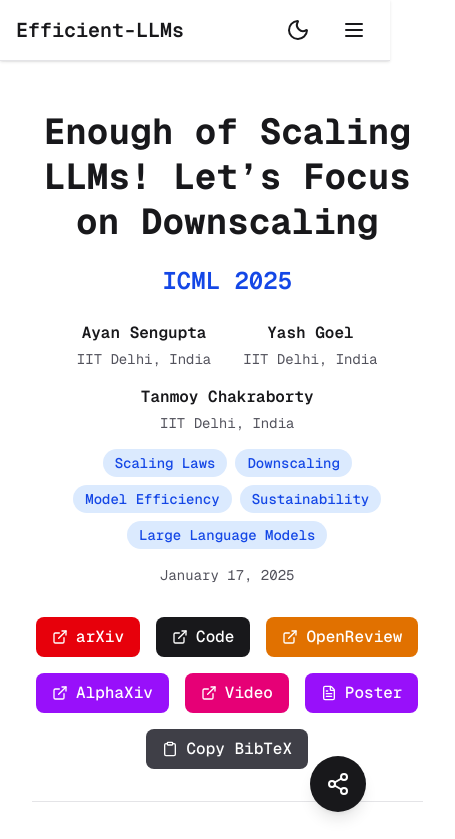
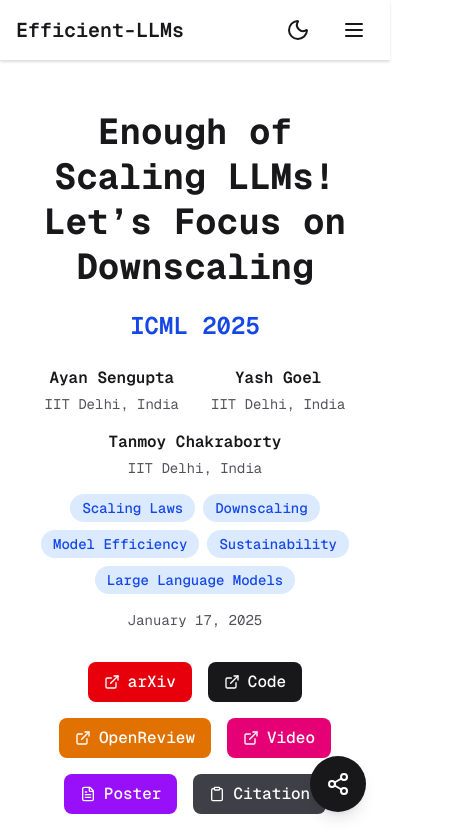
Before and after one commit to sudiptog81/efficient-llms, a Next.js app: page /papers/downscaling-laws-for-llms-icml-2025 in a window 390 px wide. Shown: the top 839 px of the page, 455 px wide, since content can reach past the window. Built offline with nearby package versions, Linux system fonts and the light colour scheme.

Commit message:
fix overflow

```diff
--- a/src/components/PaperHeader.js
+++ b/src/components/PaperHeader.js
@@ -23,7 +23,7 @@ const Links = ({ links, bibtex }) => {
 
   return (
     <div className="flex flex-wrap gap-4 pt-8 justify-center">
-      {links.arxiv && (
+      {!links.pdf && links.arxiv && (
         <Link
           href={links.arxiv}
           target="_blank"
@@ -42,7 +42,7 @@ const Links = ({ links, bibtex }) => {
           className="inline-flex items-center gap-2 px-4 py-2 rounded-lg bg-blue-600 hover:bg-blue-700 text-white font-medium transition-colors"
         >
           <FileText className="w-4 h-4" />
-          PDF
+          Paper
         </Link>
       )}
       {links.code && (
@@ -80,7 +80,7 @@ const Links = ({ links, bibtex }) => {
         </Link>
       )}
 
-      {links.alphaxiv && (
+      {/* {links.alphaxiv && (
         <Link
           href={links.alphaxiv}
           target="_blank"
@@ -90,7 +90,7 @@ const Links = ({ links, bibtex }) => {
           <ExternalLink className="w-4 h-4" />
           AlphaXiv
         </Link>
-      )}
+      )} */}
 
       {links.video && (
         <Link
@@ -132,7 +132,7 @@ const Links = ({ links, bibtex }) => {
         <button
           type="button"
           onClick={handleCopyBibtex}
-          className={`inline-flex items-center gap-2 px-4 py-2 rounded-lg text-white font-medium transition-colors ${
+          className={`inline-flex items-center gap-2 px-4 py-2 rounded-lg text-white font-medium transition-colors cursor-pointer ${
             copied
               ? "bg-green-600 hover:bg-green-700"
               : "bg-zinc-700 hover:bg-zinc-800"
@@ -141,12 +141,12 @@ const Links = ({ links, bibtex }) => {
           {copied ? (
             <>
               <ClipboardCheck className="w-4 h-4" />
-              BibTeX Copied
+              Copied
             </>
           ) : (
             <>
               <Clipboard className="w-4 h-4" />
-              Copy BibTeX
+              Citation
             </>
           )}
         </button>
--- a/src/data/papers/curdkv-kv-compression-neurips-2025.md
+++ b/src/data/papers/curdkv-kv-compression-neurips-2025.md
@@ -12,11 +12,11 @@ categories:
   - Attention Mechanisms
 authors:
   - name: "Ayan Sengupta"
-    affiliation: "Department of Electrical Engineering, IIT Delhi, India"
+    affiliation: "IIT Delhi, India"
   - name: "Siddhant Chaudhary"
-    affiliation: "Department of Electrical Engineering, IIT Delhi, India"
+    affiliation: "IIT Delhi, India"
   - name: "Tanmoy Chakraborty"
-    affiliation: "Department of Electrical Engineering, IIT Delhi, India"
+    affiliation: "IIT Delhi, India"
 links:
   openreview: "https://openreview.net/forum?id=klmc4fwPLd"
   arxiv: "https://arxiv.org/pdf/2509.15038"
--- a/src/data/papers/id3-step-by-step-unmasking-parameter-efficient-finetuning-llms-tacl-2025.md
+++ b/src/data/papers/id3-step-by-step-unmasking-parameter-efficient-finetuning-llms-tacl-2025.md
@@ -11,13 +11,13 @@ categories:
   - Transformers
 authors:
   - name: "Aradhye Agarwal"
-    affiliation: "Indian Institute of Technology Delhi, India"
+    affiliation: "IIT Delhi, India"
   - name: "Suhas Kamasetty Ramesh"
-    affiliation: "Indian Institute of Technology Delhi, India"
+    affiliation: "IIT Delhi, India"
   - name: "Ayan Sengupta"
-    affiliation: "Indian Institute of Technology Delhi, India"
+    affiliation: "IIT Delhi, India"
   - name: "Tanmoy Chakraborty"
-    affiliation: "Indian Institute of Technology Delhi, India"
+    affiliation: "IIT Delhi, India"
 abstract: "Fine-tuning large language models is expensive, and selective PEFT methods try to reduce cost by updating only a small subset of parameters. However, most existing selective approaches rely on a static mask chosen once via a heuristic, which can lock in bad choices and limit performance. This work proposes ID3, a dynamic selective PEFT framework that repeatedly recomputes parameter importance, gradually unmasks parameters over training, and balances exploration and exploitation of the parameter space. ID3 introduces: (i) increment-S, an incremental masking schedule that provably halves the number of effective gradient updates compared to static masking; and (ii) D3, a magnitude-and-gradient-based importance metric that subsumes prior Fisher- and magnitude-based heuristics as special cases. Across 16 tasks spanning GLUE, NER, summarization, and math reasoning, ID3 consistently outperforms static selective PEFT baselines and can even match or surpass full fine-tuning while updating as little as 0.17% of parameters. The method is architecture- and PEFT-agnostic, integrating cleanly with adapters and LoRA, and is released as an open-source selective PEFT toolkit."
 links:
   openreview: "https://openreview.net/forum?id=wHcA9iXUVb"
--- a/src/data/papers/monteclora-bayesian-lora-tmlr-2025.md
+++ b/src/data/papers/monteclora-bayesian-lora-tmlr-2025.md
@@ -12,21 +12,21 @@ categories:
   - Low-Rank Adaptation
 authors:
   - name: "Vaibhav Seth"
-    affiliation: "Indian Institute of Technology Delhi, India"
+    affiliation: "IIT Delhi, India"
   - name: "Arinjay Pathak"
-    affiliation: "Indian Institute of Technology Delhi, India"
+    affiliation: "IIT Delhi, India"
   - name: "Ayan Sengupta"
-    affiliation: "Indian Institute of Technology Delhi, India"
+    affiliation: "IIT Delhi, India"
   - name: "Aastha Verma"
-    affiliation: "Indian Institute of Technology Delhi, India"
+    affiliation: "IIT Delhi, India"
   - name: "Natraj Raman"
     affiliation: "JPMorgan AI Research"
   - name: "Sriram Gopalakrishnan"
     affiliation: "JPMorgan AI Research"
   - name: "Niladri Chatterjee"
-    affiliation: "Indian Institute of Technology Delhi, India"
+    affiliation: "IIT Delhi, India"
   - name: "Tanmoy Chakraborty"
-    affiliation: "Indian Institute of Technology Delhi, India"
+    affiliation: "IIT Delhi, India"
 links:
   openreview: "https://openreview.net/forum?id=2HFmicB8kh"
   pdf: "https://openreview.net/pdf?id=2HFmicB8kh"
--- a/src/pages/_app.js
+++ b/src/pages/_app.js
@@ -1,5 +1,4 @@
 import "@/styles/globals.css";
-import 'katex/dist/katex.min.css';
 import { ThemeProvider } from "@/components/ThemeProvider";
 
 export default function App({ Component, pageProps }) {
--- a/src/pages/papers/[id].js
+++ b/src/pages/papers/[id].js
@@ -35,8 +35,8 @@ export default function PaperPage({ paper, contentHtml }) {
         <meta property="og:description" content={paper.abstract} />
         <meta property="og:type" content="website" />
       </Head>
-      <main className="max-w-4xl mx-auto md:my-12">
-        <div className="bg-white dark:bg-zinc-900 rounded-2xl md:shadow-lg md:border border-zinc-200 dark:border-zinc-800 overflow-hidden">
+      <main className="max-w-screen md:max-w-4xl mx-auto md:my-12">
+        <div className="bg-white dark:bg-zinc-900 md:rounded-2xl md:shadow-lg md:border border-zinc-200 dark:border-zinc-800 overflow-hidden">
           <div className="p-8 md:p-12">
             <PaperHeader paper={paper} />
             <Abstract abstract={paper.abstract} />
--- a/src/styles/globals.css
+++ b/src/styles/globals.css
@@ -1,4 +1,8 @@
 @import "tailwindcss";
+@import "katex/dist/katex.min.css";
+.katex-display {
+  overflow: auto hidden
+}
 @plugin "@tailwindcss/typography";
 :root {
   --background: #ffffff;
```
